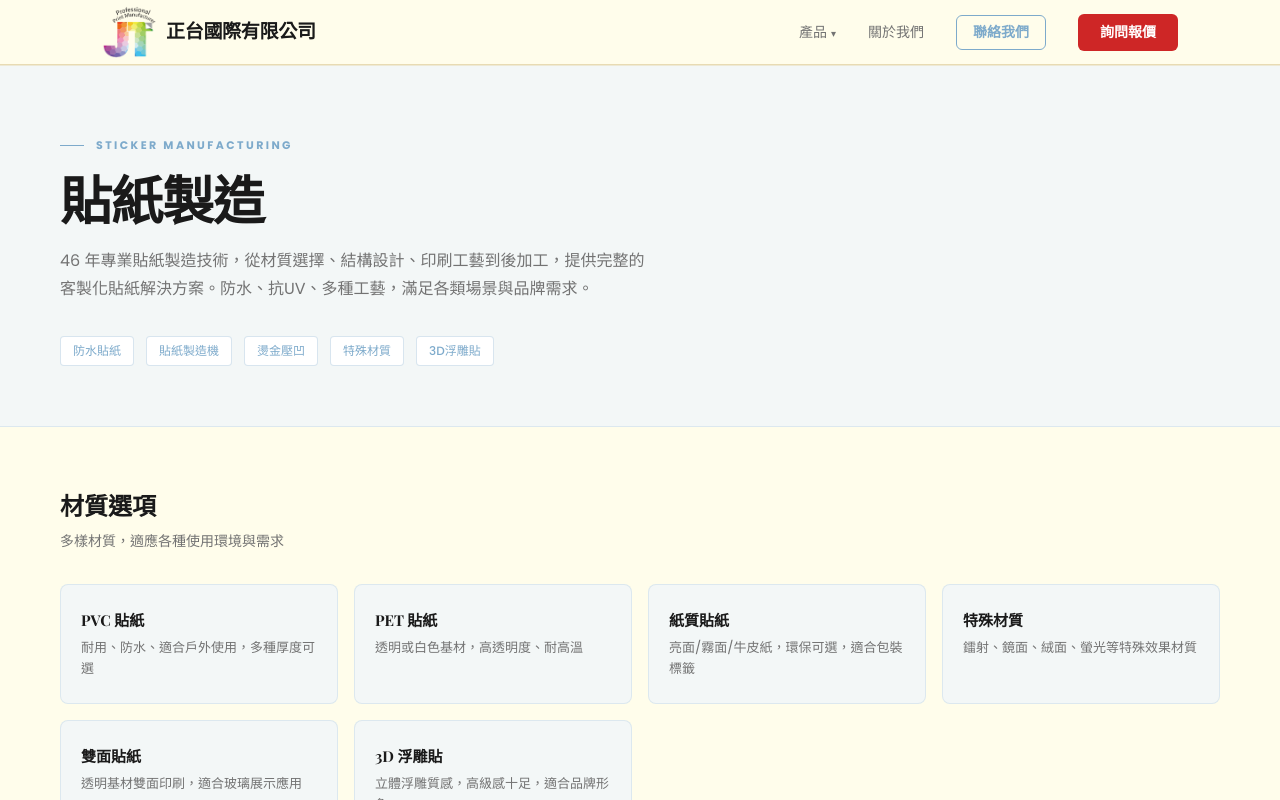
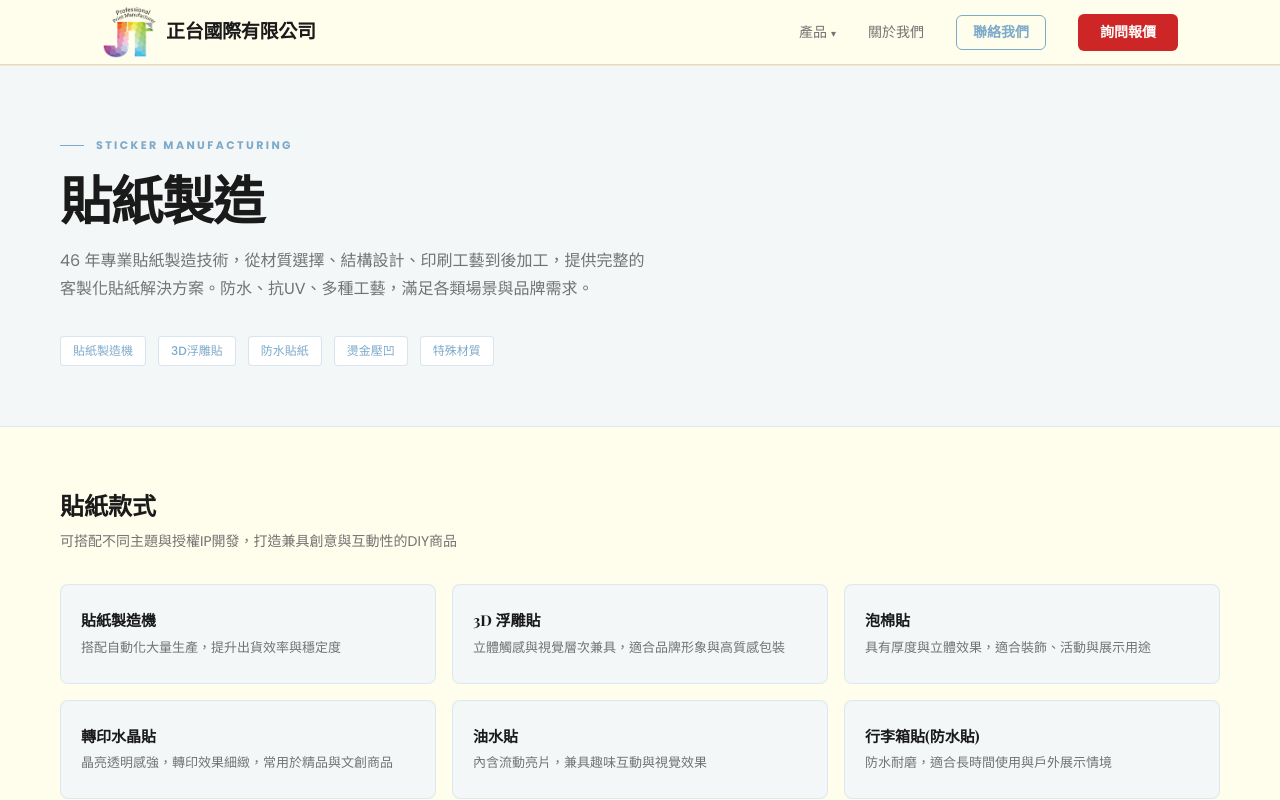
Before and after one commit to JengTair/website-official, a Next.js app: page /products/sticker in a window 1280 px wide. Shown: the top 800 px of the page. Built offline with nearby package versions, Linux system fonts and the light colour scheme.

Commit message:
feat: update sticker page copy and layout

```diff
--- a/src/app/products/sticker/page.tsx
+++ b/src/app/products/sticker/page.tsx
@@ -63,12 +63,15 @@ const features = [
 ];
 
 const materials = [
-  { name: 'PVC 貼紙', desc: '耐用、防水、適合戶外使用，多種厚度可選' },
-  { name: 'PET 貼紙', desc: '透明或白色基材，高透明度、耐高溫' },
-  { name: '紙質貼紙', desc: '亮面/霧面/牛皮紙，環保可選，適合包裝標籤' },
-  { name: '特殊材質', desc: '鐳射、鏡面、絨面、螢光等特殊效果材質' },
-  { name: '雙面貼紙', desc: '透明基材雙面印刷，適合玻璃展示應用' },
-  { name: '3D 浮雕貼', desc: '立體浮雕質感，高級感十足，適合品牌形象' },
+  { name: '貼紙製造機', desc: '搭配自動化大量生產，提升出貨效率與穩定度' },
+  { name: '3D 浮雕貼', desc: '立體觸感與視覺層次兼具，適合品牌形象與高質感包裝' },
+  { name: '泡棉貼', desc: '具有厚度與立體效果，適合裝飾、活動與展示用途' },
+  { name: '轉印水晶貼', desc: '晶亮透明感強，轉印效果細緻，常用於精品與文創商品' },
+  { name: '油水貼', desc: '內含流動亮片，兼具趣味互動與視覺效果' },
+  { name: '行李箱貼(防水貼)', desc: '防水耐磨，適合長時間使用與戶外展示情境' },
+  { name: '紓壓貼(屁屁貼)', desc: '趣味造型與觸感兼具，適合活動贈送與話題商品' },
+  { name: '刺繡貼', desc: '具布感與精緻立體紋理，適合潮流、服飾與品牌聯名' },
+  { name: '贈品', desc: '香氛貼、香氛卡、防水貼，適合活動贈送與品牌推廣' },
 ];
 
 const crafts = [
@@ -105,19 +108,19 @@ export default function StickerPage() {
             46 年專業貼紙製造技術，從材質選擇、結構設計、印刷工藝到後加工，提供完整的客製化貼紙解決方案。防水、抗UV、多種工藝，滿足各類場景與品牌需求。
           </p>
           <div style={{ display: 'flex', gap: 12, flexWrap: 'wrap' }}>
-            {['防水貼紙', '貼紙製造機', '燙金壓凹', '特殊材質', '3D浮雕貼'].map(t => (
+            {['貼紙製造機', '3D浮雕貼', '防水貼紙', '燙金壓凹', '特殊材質'].map(t => (
               <span key={t} style={{ fontSize: 12, color: ACCENT, padding: '5px 12px', background: WHITE, borderRadius: 4, border: `1px solid rgba(125,170,203,0.3)`, fontWeight: 500 }}>{t}</span>
             ))}
           </div>
         </div>
       </section>
 
-      {/* 材質選項 */}
+      {/* 貼紙款式 */}
       <section style={{ background: CREAM, padding: '60px 40px' }}>
         <div style={{ maxWidth: 1160, margin: '0 auto' }}>
-          <h2 style={{ fontSize: 24, fontWeight: 800, color: G900, marginBottom: 8 }}>材質選項</h2>
-          <p style={{ fontSize: 14, color: G500, marginBottom: 32 }}>多樣材質，適應各種使用環境與需求</p>
-          <div style={{ display: 'grid', gridTemplateColumns: 'repeat(auto-fit, minmax(240px, 1fr))', gap: 16 }}>
+          <h2 style={{ fontSize: 24, fontWeight: 800, color: G900, marginBottom: 8 }}>貼紙款式</h2>
+          <p style={{ fontSize: 14, color: G500, marginBottom: 32 }}>可搭配不同主題與授權IP開發，打造兼具創意與互動性的DIY商品</p>
+          <div style={{ display: 'grid', gridTemplateColumns: 'repeat(3, minmax(0, 1fr))', gap: 16 }}>
             {materials.map(m => (
               <div key={m.name} style={{ background: ACCENT_L, borderRadius: 8, padding: '24px 20px', border: `1px solid rgba(125,170,203,0.2)` }}>
                 <h3 style={{ fontSize: 15, fontWeight: 700, color: G900, marginBottom: 6 }}>{m.name}</h3>
```
